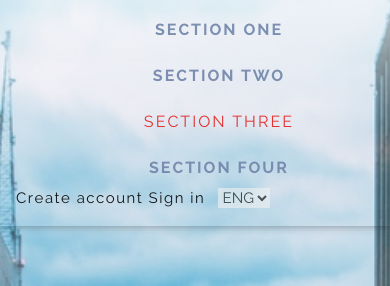
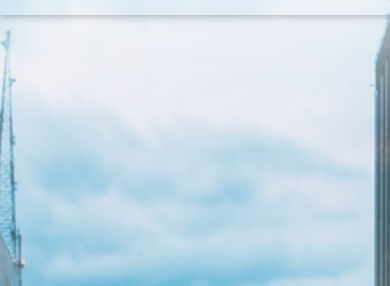
Before and after one commit to Domesticus6/sem_lv_prakse, a plain HTML site: page index.html in a window 390 px wide. Shown: the part 88-374 px from the top of the page. Drawn offline with nearby package versions, Linux system fonts and the light colour scheme; files that its build step writes are made by us from their sources.

Commit message:
Update index.html

```diff
--- a/index.html
+++ b/index.html
@@ -23,8 +23,8 @@
 </head>
 <body>
 <!-- header and top parts start -->
-  <div class="top">
-    <header style="width: 100%;">
+  <div class="top" id="section_one">
+    <header style="width: 100%;" id="head">
       <div class="clear"></div>
       <br>
       <div>
@@ -36,14 +36,14 @@
             <br>
             <img src="img/logo.png" alt="logo">
           </div>
-          <div class="navbar-collapse collapse show" id="navbarSupportedContent">
+          <div class="navbar-collapse collapse" id="navbarSupportedContent">
             <div class="menu_container" style="width: 100%;">
               <div class="menu" style="width: 100%;">
                 <ul class="navbar-nav text-center justify-content-center ml-4" style="width: 100%;">
-                  <li><a href="#" title="SECTION ONE" class="selection-select menu-color mr-sm-4">SECTION ONE</a></li>
-                  <li><a href="#" title="SECTION TWO" class="selection-select menu-color mr-sm-4">SECTION TWO</a></li>
-                  <li><a href="#" title="SECTION THREE" class="selection-select default-color mr-sm-4 section_three">SECTION THREE</a></li>
-                  <li><a href="#" title="SECTION FOUR" class="selection-select menu-color">SECTION FOUR</a></li>
+                  <li><a href="#section_one" title="SECTION ONE" class="selection-select menu-color  mr-xl-4 section">SECTION ONE</a></li>
+                  <li><a href="#section_two" title="SECTION TWO" class="selection-select menu-color mr-xl-4 section">SECTION TWO</a></li>
+                  <li><a href="#section_three" title="SECTION THREE" class="selection-select default-color  section_three mr-xl-4 section">SECTION THREE</a></li>
+                  <li><a href="#section_four" title="SECTION FOUR" class="selection-select menu-color ">SECTION FOUR</a></li>
                 </ul>
               </div>
             </div>
@@ -66,7 +66,7 @@
 <!-- header and top parts end -->
 
 <!-- virsraksts 2 start -->
-  <div class="headline1 mt-sm-1">
+  <div class="headline1 mt-sm-1" id="section_two">
     <div class="text-center ">
       <h3>VIRSRAKSTS LOREM IPSUM DOLOR CONSECTETUER</h3>
     </div>
@@ -128,7 +128,7 @@
 <!-- virsraksts 2 end -->
 
 <!-- create account start -->
-  <div class="container">
+  <div class="container" >
     <div class="container-block-account">
       <div class="block-header">
        <h3 class="h3-account mb-3">VIRSRAKSTS LOREM IPSUM DOLOR CONSECTETUER</h3>
@@ -140,7 +140,7 @@
 <!-- create account end -->
 
 <!-- read more  start -->
-  <div class="container">
+  <div class="container" id="section_three">
     <div class="row">
       <div class="col-sm-12 col-md-12 col-lg-6 col-xl-6 col-12 order-sm-first order-last">
         <div>
@@ -236,7 +236,7 @@
 <!-- blockquote end -->
 
 <!-- bottom and footer start -->
-  <div class="Bottom">
+  <div class="Bottom" id="section_four">
     <div class="headline">
       <div class="m-0">
         <h3 class="connect-size font float">VIRSRAKSTS LOREM IPSUM DOLOR CONSECTETUER</h3>
@@ -257,12 +257,12 @@
       <img src="img/icon/twitter.png" alt="twitter" class="mr-4">
       <img src="img/icon/instagram.png" alt="isntagram">
     </div>
-    <div class="container">
+    <div class="container" id="menu_bottom">
     <ul class="row nobull justify-content-center mb-4 bold ">
-      <li class="col-sm-12 col-md-12 col-lg-2 text-xl-right"><a href="#" title="SECTION ONE" class="selection-select  waves-effect waves-light">SECTION ONE</a></li>
-      <li class="col-sm-12 col-md-12 col-lg-2"><a href="#" title="SECTION TWO" class="selection-select  waves-effect waves-light">SECTION TWO</a></li>
-      <li class="col-sm-12 col-md-12 col-lg-2"><a href="#" title="SECTION THREE" class="selection-select section_three waves-effect waves-light">SECTION THREE</a></li>
-      <li class="col-sm-12 col-md-12 col-lg-2 text-xl-left"><a href="#" title="SECTION FOUR" class="selection-select  waves-effect waves-light ">SECTION FOUR</a></li>
+      <li class="col-sm-12 col-md-12 col-lg-2 text-xl-right"><a href="#section_one" title="SECTION ONE" class="selection-select  waves-effect waves-light" >SECTION ONE</a></li>
+      <li class="col-sm-12 col-md-12 col-lg-2"><a href="#section_two" title="SECTION TWO" class="selection-select  waves-effect waves-light">SECTION TWO</a></li>
+      <li class="col-sm-12 col-md-12 col-lg-2"><a href="#section_three" title="SECTION THREE" class="selection-select section_three waves-effect waves-light">SECTION THREE</a></li>
+      <li class="col-sm-12 col-md-12 col-lg-2 text-xl-left"><a href="#section_four" title="SECTION FOUR" class="selection-select  waves-effect waves-light ">SECTION FOUR</a></li>
     </ul>
   </div>
   </div>
```
